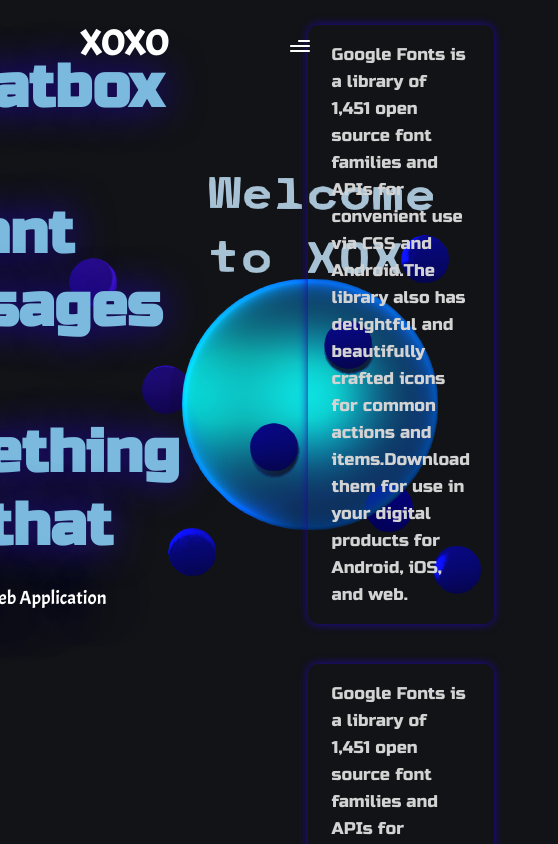
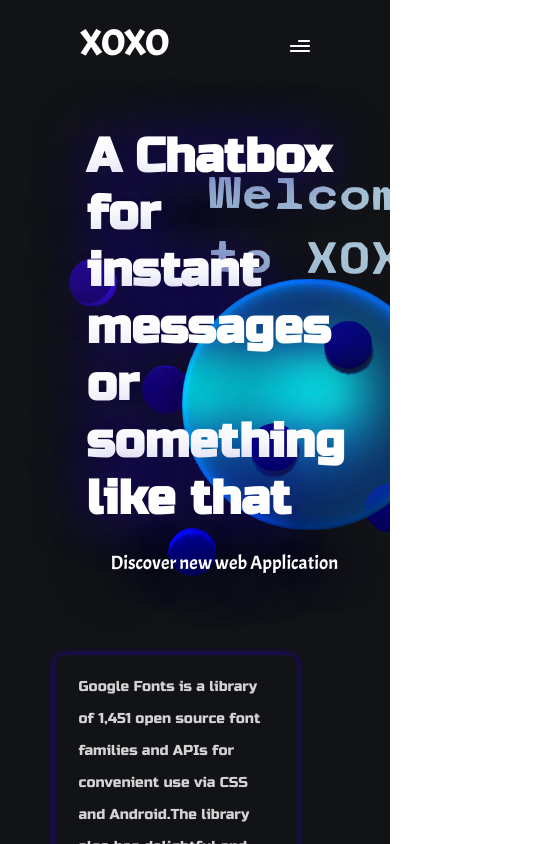
Before and after one commit to alirezakhnn/XOXO, a React (Vite) app: page / in a window 390 px wide. Shown: the top 844 px of the page, 558 px wide, since content can reach past the window. Built offline with nearby package versions, Linux system fonts and the light colour scheme.

Commit message:
header responsived

```diff
--- a/src/css/header.css
+++ b/src/css/header.css
@@ -1,50 +1,97 @@
 #header {
     display: flex;
     justify-content: space-between;
+    transition: var(--navbar-transition);
 }
 
-#header .right-header {
+#header .left-header {
     display: flex;
     flex-direction: column;
     gap: 1rem;
 }
 
-#header .right-header-title {
+#header .left-header-title {
     color: var(--color-header-title);
     font-family: var(--font-header);
-    font-size: 60px;
-    margin: 6vh 4rem .5rem 4rem;
+    font-size: 4rem;
+    margin: 2rem 1rem .5rem 4rem;
     text-shadow: 0 0 40px var(--color-secondary);
 }
 
-.right-header-context {
+.left-header-context {
     color: #fff;
     font-family: var(--font-logo);
     margin-left: 5.5rem;
-    font-size: 19px;
+    margin-bottom: 3rem;
+    font-size: 1.2rem;
     text-shadow: 0 0 100px var(--color-secondary);
 }
 
-#header .left-header {
+#header .right-header {
     display: grid;
     row-gap: 2.5rem;
-    margin: 3vh 4rem;
+    margin: 2rem 4rem 2rem 0;
 }
 
-.left-header-first-context,
-.left-header-second-context {
+.right-header-first-context,
+.right-header-second-context {
     color: var(--color-primary);
-    font-size: 17px;
-    line-height: 27px;
+    font-size: 1rem;
+    line-height: 2rem;
     font-family: var(--font-header);
     max-width: 400px;
+    min-width: fit-content;
+    max-height: 500px;
+    min-height: fit-content;
     padding: 1rem 1.5rem;
     border-radius: 10px;
     box-shadow: 0 0 10px var(--color-secondary);
     cursor: pointer;
 }
 
-.left-header-first-context:hover,
-.left-header-second-context:hover {
+.right-header-first-context:hover,
+.right-header-second-context:hover {
     background: linear-gradient(220deg, rgba(16, 55, 175, .4) 0%, rgba(61, 19, 209, .3) 40%);
 }
+
+@media screen and (max-width:1500px) {
+    #header {
+        margin-left: 12rem;
+    }
+
+    #header .left-header-title {
+        font-size: 3rem;
+    }
+}
+
+@media screen and (max-width:910px) {
+    #header {
+        display: grid;
+        grid-template-columns: 1fr;
+        place-items: center;
+        margin-top: 6rem;
+        margin-left: 5rem;
+    }
+
+    .right-header-first-context,
+    .right-header-second-context {
+        font-size: .9rem;
+        max-width: 500px;
+        max-height: 600px;
+    }
+
+    #header .left-header-title {
+        color: #fff;
+        text-shadow: 0 0 55px var(--color-secondary);
+    }
+}
+
+@media screen and (max-width:600px) {
+    #header {
+        margin-left: 2rem;
+    }
+
+    #header .right-header {
+        margin-left: 2rem;
+    }
+}
--- a/src/layouts/Header.jsx
+++ b/src/layouts/Header.jsx
@@ -1,24 +1,23 @@
 import '../css/header.css';
 import Texts from '../texts';
-const Header = () => {
-    return (
+const Header = () => (
     <header id='header'>
-            <div className="right-header">
-                <h2 className="right-header-title">
+        <div className="left-header">
+            <h2 className="left-header-title">
                 A Chatbox <br /> for instant <br /> messages <br /> or something <br /> like that
             </h2>
-                <p className="right-header-context">{Texts[0].header.right.context}</p>
+            <p className="left-header-context">{Texts[0].header.right.context}</p>
         </div>
-            <div className="left-header">
-                <div className="left-header-first">
-                    <p className='left-header-first-context'>{Texts[0].header.right.above}</p>
+        <div className="right-header">
+            <div className="right-header-first">
+                <p className='right-header-first-context'>{Texts[0].header.right.above}</p>
             </div>
-                <div className="left-header-second">
-                    <p className="left-header-second-context">{Texts[0].header.right.below}</p>
+            <div className="right-header-second">
+                <p className="right-header-second-context">{Texts[0].header.right.below}</p>
             </div>
         </div>
     </header>
 );
-}
+
 
 export default Header
--- a/src/texts.js
+++ b/src/texts.js
@@ -13,13 +13,13 @@
             },
             right: {
                 above:'Google Fonts is a library of 1,451 open source font families and APIs for convenient use via CSS and Android.The library also has delightful and beautifully crafted icons for common actions and items.Download them for use in your digital products for Android, iOS, and web.',
-                below:'Google Fonts is a library of 1,451 open source font families and APIs for convenient use via CSS and Android.The library also has delightful and beautifully crafted icons for common actions and items.Download them for use in your digital products for Android, iOS, and web.',
+                below:'Google Fonts is a library of 1,451 open source font families and APIs for convenient use via CSS and Android.',
                 context:'Discover new web Application'
             }
         },
         sign : {
-            in:'signIn',
-            up:'signUp'
+            in:'SignIn',
+            up:'SignUp'
         }
     }
 ];
```
Lines whose indentation alone changed are shown as unchanged.
